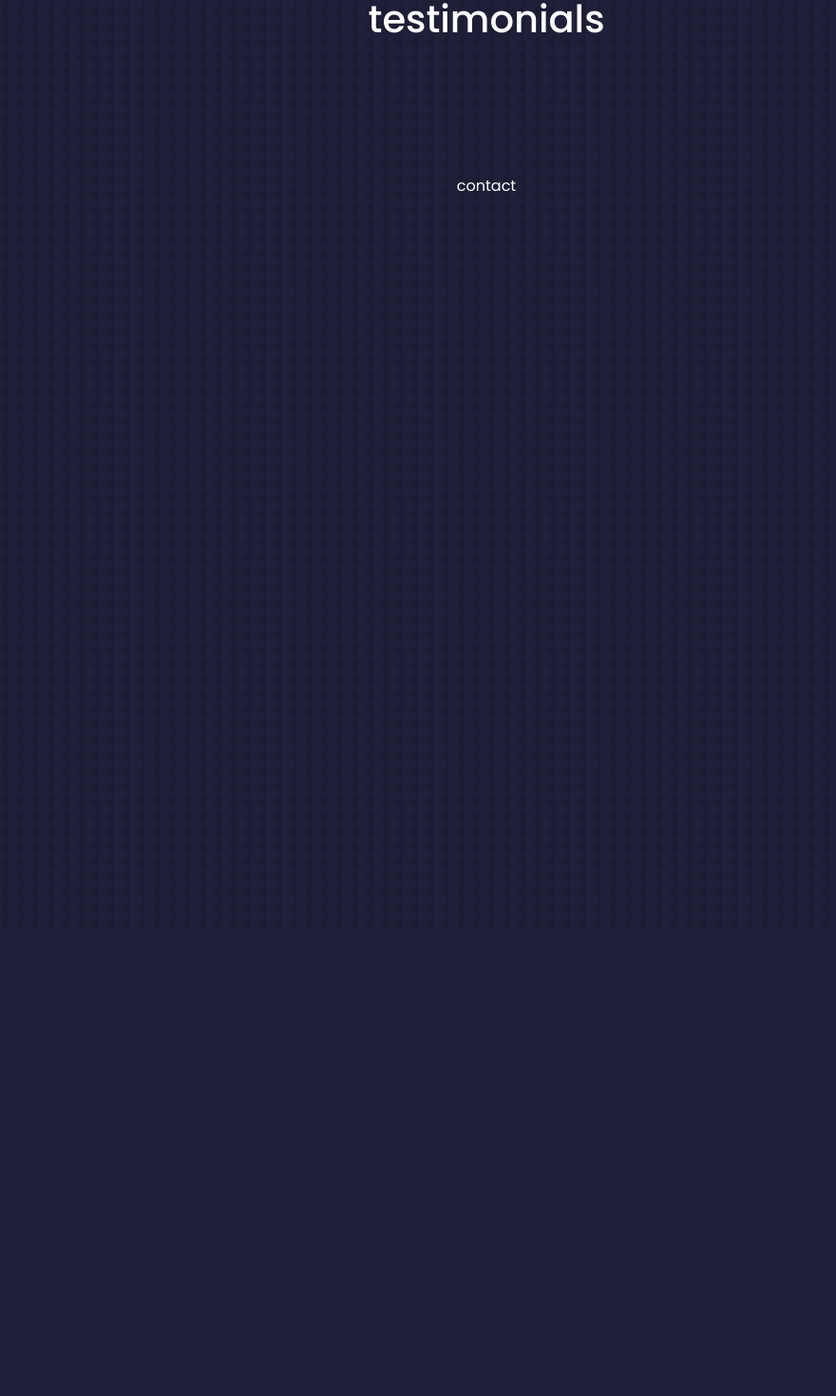
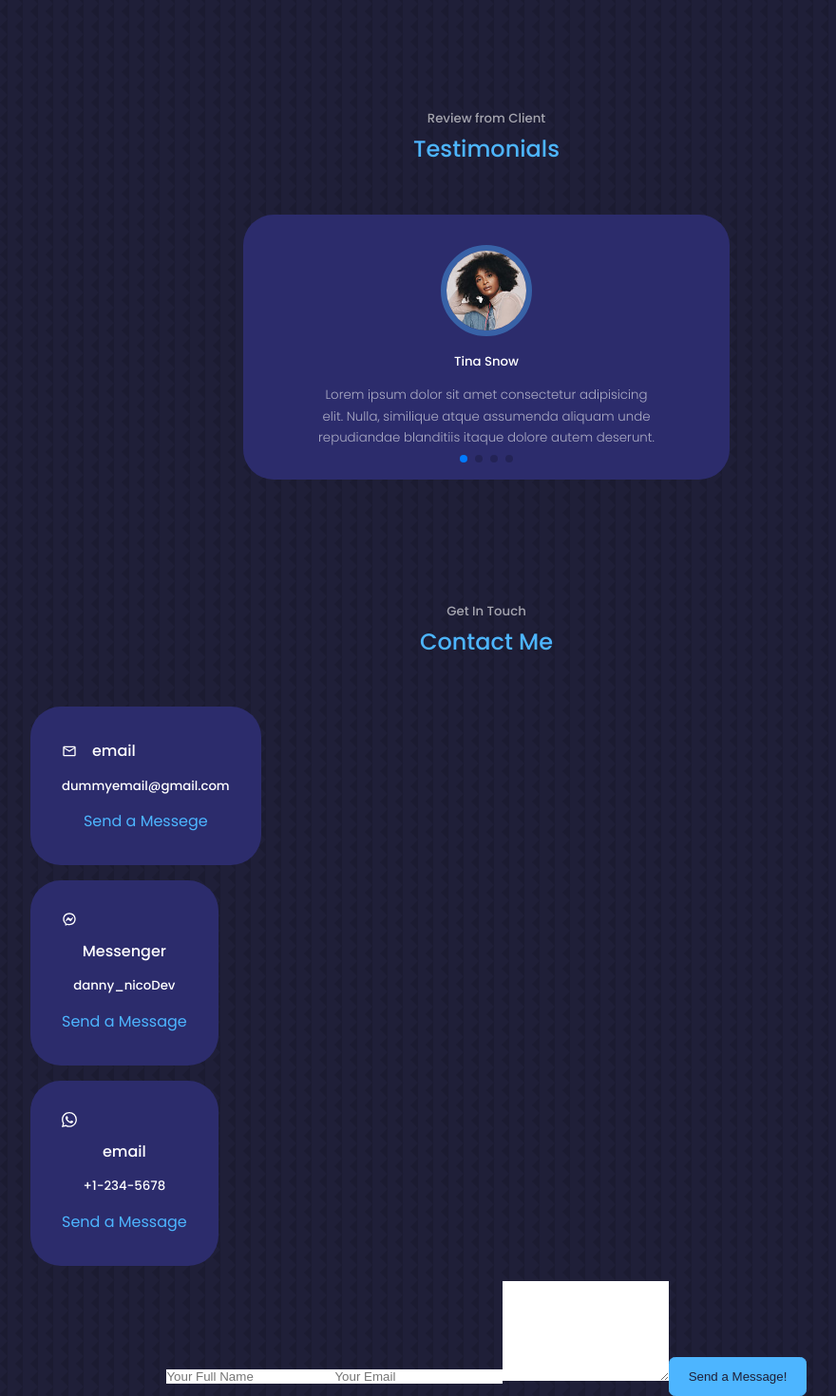
Before and after one commit to d-zucho/portfolio-101, a React (Create React App) app: page / in a window 1280 px wide. Shown: the part 4172-5642 px from the top of the page at 95% size, without its empty margins (128-1008 px from the left). Before the commit the page ends 5154 px from the top, so only its background shows below. Built offline with nearby package versions, Linux system fonts and the light colour scheme.

Commit message:
start contact section

```diff
--- a/package.json
+++ b/package.json
@@ -10,6 +10,7 @@
     "react-dom": "^18.2.0",
     "react-icons": "^4.4.0",
     "react-scripts": "5.0.1",
+    "swiper": "^8.3.2",
     "web-vitals": "^2.1.4"
   },
   "scripts": {
--- a/src/components/contact/Contact.js
+++ b/src/components/contact/Contact.js
@@ -1,9 +1,62 @@
 import './contact.style.css'
-
+import { MdOutlineEmail } from 'react-icons/md'
+import { RiMessengerLine } from 'react-icons/ri'
+import { BsWhatsapp } from 'react-icons/bs'
 const Contact = () => {
   return (
     <section id='contact'>
-      <p>contact</p>
+      <h5>Get In Touch</h5>
+      <h2>Contact Me</h2>
+
+      <div className='container contact__container'>
+        <div className='contact__options'>
+          <article className='contact__option'>
+            <div className='email__container'>
+              <MdOutlineEmail />
+              <h4>email</h4>
+            </div>
+            <h5>dummyemail@gmail.com</h5>
+            <a href='mailto:danny.nicodev@gmail.com'>Send a Messege</a>
+          </article>
+          <article className='contact__option'>
+            <RiMessengerLine />
+            <h4>Messenger</h4>
+            <h5>danny_nicoDev</h5>
+            <a href='https://facebook.com' target='_blank' rel='noreferrer'>
+              Send a Message
+            </a>
+          </article>
+          <article className='contact__option'>
+            <BsWhatsapp />
+            <h4>email</h4>
+            <h5>+1-234-5678</h5>
+            <a
+              href='https://api.whatsapp.com/send?phone=19494687544'
+              target='_blank'
+              rel='noreferrer'>
+              Send a Message
+            </a>
+          </article>
+        </div>
+        <div className='contact__form'>
+          <form action=''>
+            <input
+              type='text'
+              name='name'
+              placeholder='Your Full Name'
+              required
+            />
+            <input
+              type='email'
+              name='email'
+              placeholder='Your Email'
+              required
+            />
+            <textarea name='message' rows='7' required></textarea>
+            <button className='btn btn-primary'>Send a Message!</button>
+          </form>
+        </div>
+      </div>
     </section>
   )
 }
--- a/src/components/contact/contact.style.css
+++ b/src/components/contact/contact.style.css
@@ -1,3 +1,26 @@
 #contact {
   height: 100vh;
 }
+
+.contact__option {
+  display: flex;
+  flex-direction: column;
+  gap: 0.75rem;
+  background: var(--color-bg-varient);
+  width: fit-content;
+  padding: 2rem;
+  border: 1px solid transparent;
+  border-radius: 2rem;
+  margin: 0 0 1rem;
+}
+
+.contact__option:hover {
+  border-color: var(--color-primary);
+  background: transparent;
+}
+
+.email__container {
+  display: flex;
+  align-items: center;
+  gap: 1rem;
+}
--- a/src/components/portfolio/portfolio.style.css
+++ b/src/components/portfolio/portfolio.style.css
@@ -2,7 +2,7 @@
   display: grid;
   grid-template-columns: repeat(3, 1fr);
   gap: 2.5rem;
-  /* place-content: center; */
+  place-content: center;
 }
 
 .portfolio__item {
--- a/src/components/services/services.style.css
+++ b/src/components/services/services.style.css
@@ -47,7 +47,7 @@
 }
 
 /* ? ======== Media Query for Medium Devices */
-@media screen and (min-width: 501px) and (max-width: 1024px) {
+@media screen and (min-width: 621px) and (max-width: 1024px) {
   .services__container {
     grid-template-columns: 1fr 1fr;
     grid-auto-flow: 2rem;
@@ -63,7 +63,7 @@
 }
 
 /* ? ======== Media Query for Small Devices */
-@media screen and (max-width: 500px) {
+@media screen and (max-width: 620px) {
   .services__container {
     grid-template-columns: 1fr;
     grid-auto-flow: 1.5rem;
--- a/src/components/testimonials/Testimonials.js
+++ b/src/components/testimonials/Testimonials.js
@@ -1,10 +1,69 @@
 import './testimonials.style.css'
+import AVTR1 from '../../assets/avatar1.jpg'
+import AVTR2 from '../../assets/avatar2.jpg'
+import AVTR3 from '../../assets/avatar3.jpg'
+import AVTR4 from '../../assets/avatar4.jpg'
+
+// import Swiper core and required modules
+import { Navigation, Pagination } from 'swiper'
+
+import { Swiper, SwiperSlide } from 'swiper/react'
+// Import Swiper styles
+import 'swiper/css'
+import 'swiper/css/pagination'
+
+const data = [
+  {
+    avatar: AVTR1,
+    name: 'Tina Snow',
+    review:
+      'Lorem ipsum dolor sit amet consectetur adipisicing elit. Nulla, similique atque assumenda aliquam unde repudiandae blanditiis itaque dolore autem deserunt.',
+  },
+  {
+    avatar: AVTR2,
+    name: 'Shatta Wale',
+    review:
+      'Lorem ipsum dolor sit amet consectetur adipisicing elit. Nulla, similique atque assumenda aliquam unde repudiandae blanditiis itaque dolore autem deserunt.',
+  },
+  {
+    avatar: AVTR3,
+    name: 'Kwame Despite',
+    review:
+      'Lorem ipsum dolor sit amet consectetur adipisicing elit. Nulla, similique atque assumenda aliquam unde repudiandae blanditiis itaque dolore autem deserunt.',
+  },
+  {
+    avatar: AVTR4,
+    name: 'Lesley Ormani',
+    review:
+      'Lorem ipsum dolor sit amet consectetur adipisicing elit. Nulla, similique atque assumenda aliquam unde repudiandae blanditiis itaque dolore autem deserunt.',
+  },
+]
 
 const Testimonials = () => {
   return (
-    <div>
-      <h1>testimonials</h1>
-    </div>
+    <section>
+      <h5>Review from Client</h5>
+      <h2>Testimonials</h2>
+
+      <Swiper
+        // install Swiper modules
+        modules={[Navigation, Pagination]}
+        spaceBetween={40}
+        slidesPerView={1}
+        navigation
+        pagination={{ clickable: true }}
+        className='container testimonials__container'>
+        {data.map(({ avatar, name, review }) => (
+          <SwiperSlide key={name} className='testimonial'>
+            <div className='client__avatar'>
+              <img src={avatar} alt={name} />
+            </div>
+            <h5 className='client__name'>{name}</h5>
+            <small className='client__review'>{review}</small>
+          </SwiperSlide>
+        ))}
+      </Swiper>
+    </section>
   )
 }
 
--- a/src/components/testimonials/testimonials.style.css
+++ b/src/components/testimonials/testimonials.style.css
@@ -0,0 +1,46 @@
+.testimonials__container {
+  width: 40%;
+}
+
+.client__avatar {
+  width: 6rem;
+  aspect-ratio: 1/1;
+  overflow: hidden;
+  border-radius: 50%;
+  margin: 0 auto 1rem;
+  border: 0.4rem solid var(--color-primary-varient);
+}
+
+.testimonial {
+  background: var(--color-bg-varient);
+  text-align: center;
+  padding: 2rem;
+  border-radius: 2rem;
+  user-select: none;
+}
+
+.client__review {
+  color: var(--color-light);
+  font-weight: 300;
+  display: block;
+  width: 80%;
+  margin: 0.8rem auto 0;
+}
+
+/* ? ======== Media Query for Medium Devices */
+@media screen and (max-width: 1024px) {
+  .testimonials__container {
+    width: 60%;
+  }
+}
+
+/* ? ======== Media Query for Small Devices */
+@media screen and (max-width: 650px) {
+  .testimonials__container {
+    width: var(--container-width-sm);
+  }
+
+  .client__review {
+    width: var(--container-width-sm);
+  }
+}
```
Also changed, not shown: 1 other file (tests, documents, lock files or other folders).
